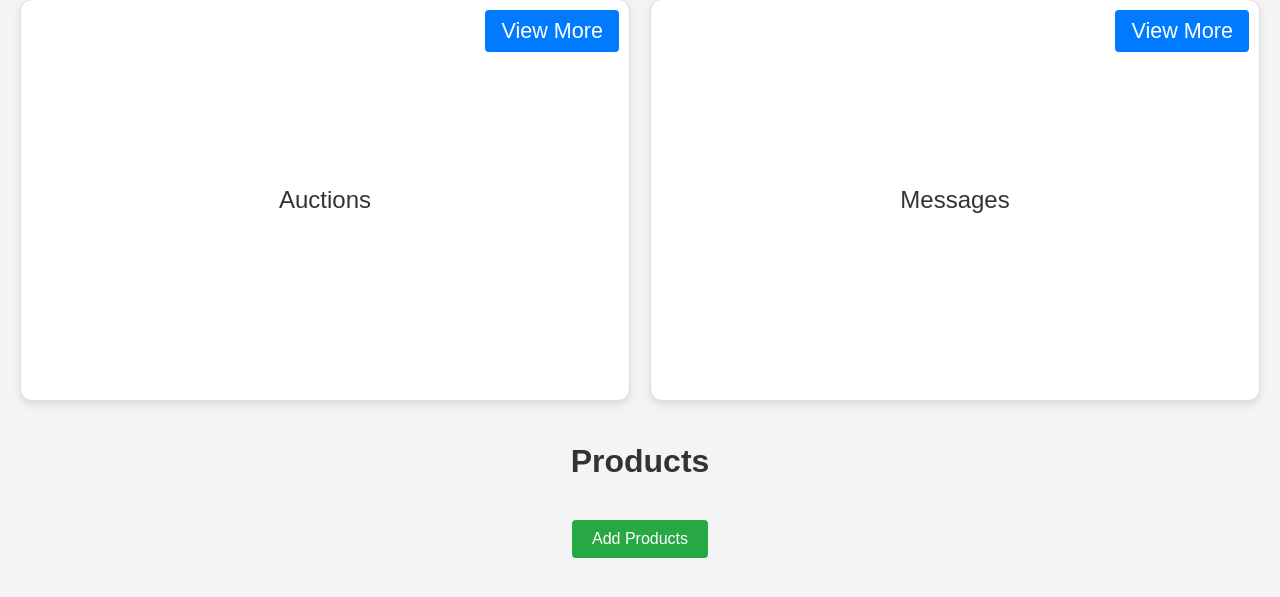
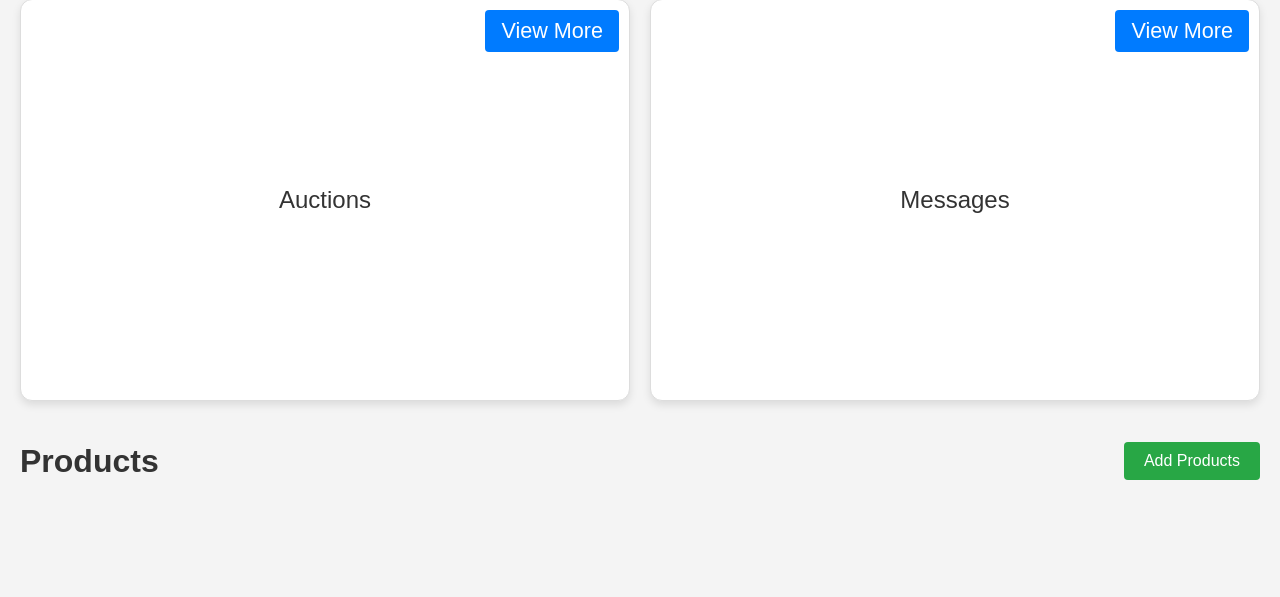
Before and after one commit to YogiramV/FarmNet_SIH1640, a Flask app: page /dashboard in a window 1280 px wide. Shown: the part 99-696 px from the top of the page. Run offline with Flask 3, Linux system fonts and the light colour scheme.

Commit message:
added the add products button

```diff
--- a/templates/dashboard.html
+++ b/templates/dashboard.html
@@ -105,9 +105,17 @@
             text-align: center;
             transition: background-color 0.3s ease;
             text-decoration: none;
+            float: right;
         }
         .add-products-button:hover {
             background-color: #218838;
+        }
+        .heading-container {
+            width: 100%;
+            display: flex;
+            justify-content: space-between;
+            align-items: center;
+            margin-bottom: 20px;
         }
     </style>
 </head>
@@ -123,7 +131,12 @@
             <button class="view-more-button">View More</button>
         </div>
     </div>
-    <h1>Products</h1>
+
+    <div class="heading-container">
+        <h1>Products</h1>
+        <a href="/add-product" class="add-products-button">Add Products</a>
+    </div>
+
     <div class="card-container">
         {% for item in datas %}
             <div class="card">
@@ -137,6 +150,5 @@
             </div>
         {% endfor %}
     </div>
-    <a href="/add-product" class="add-products-button">Add Products</a>
 </body>
 </html>
```
